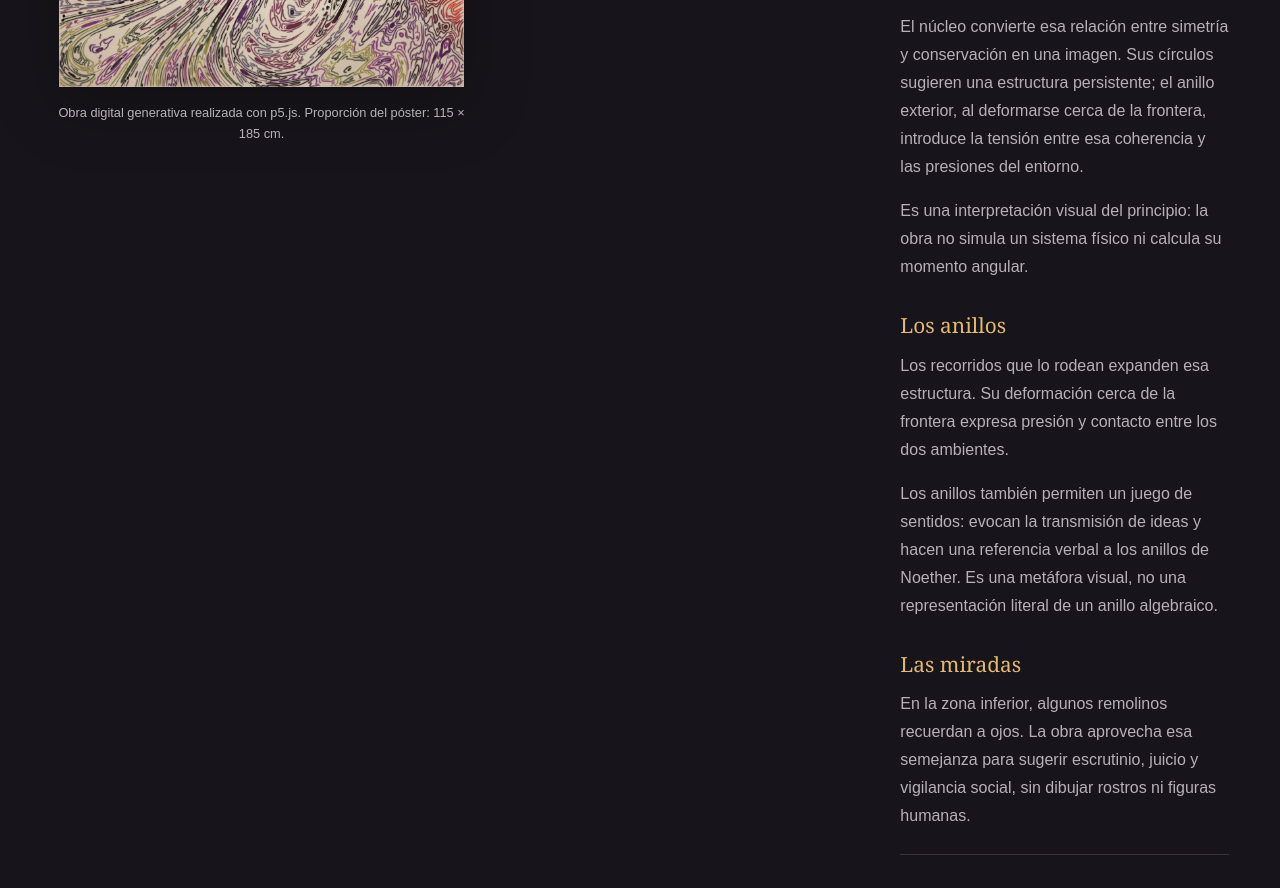
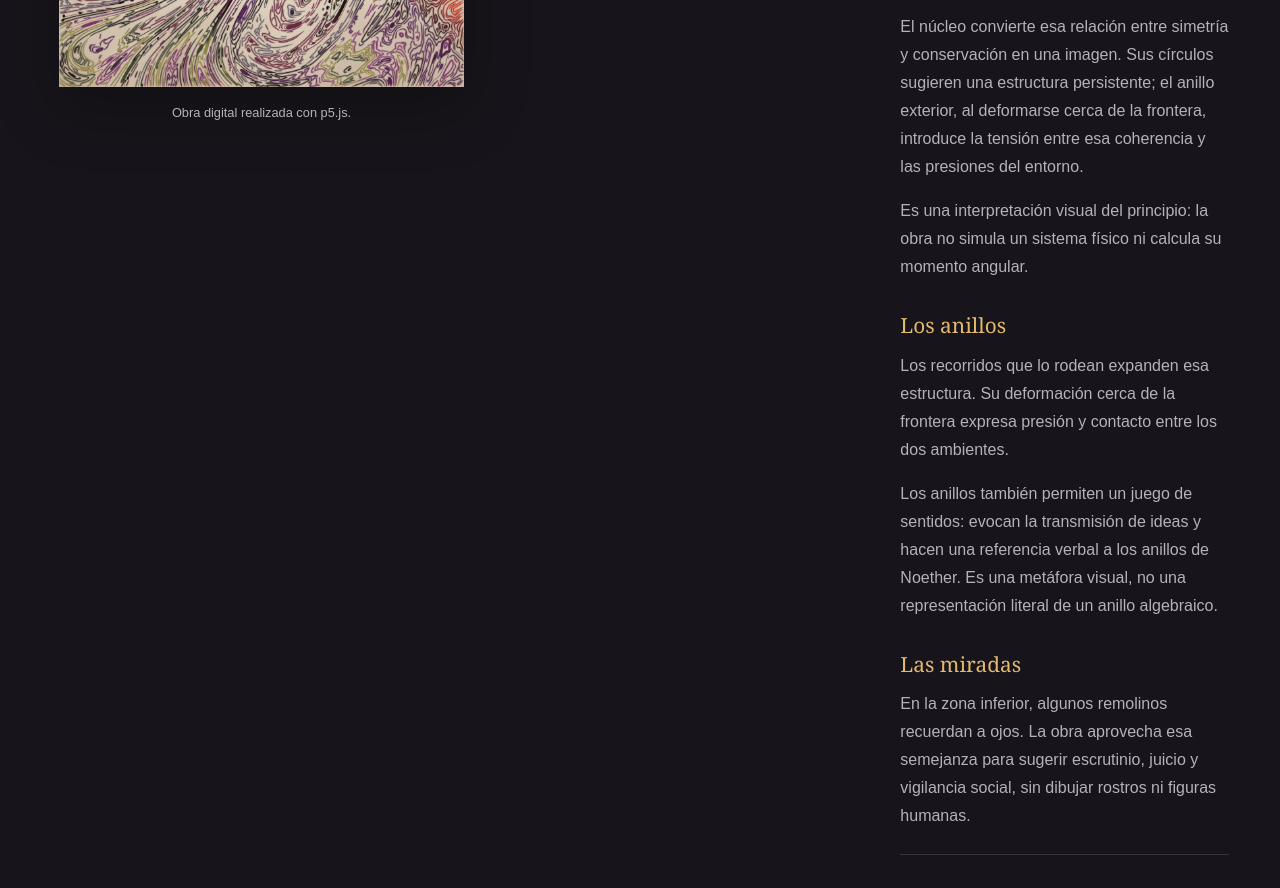
Before and after one commit to Xharlie982/emmy-noether, a plain HTML site: page index.html in a window 1280 px wide. Shown: the part 961-1849 px from the top of the page. Drawn offline with Linux system fonts and the light colour scheme.

Commit message:
Update index.html

```diff
--- a/index.html
+++ b/index.html
@@ -7,7 +7,7 @@
 
     <title>Luz simétrica, sombra social — Emmy Noether</title>
 
-    <meta name="description" content="Una obra generativa sobre Emmy Noether: simetría,
+    <meta name="description" content="Una obra sobre Emmy Noether: simetría,
     conservación y las tensiones entre el conocimiento y la sociedad.">
 
     <link rel="stylesheet" href="style.css">
@@ -36,8 +36,7 @@
           verdes y oscuros." width="4600" height="7400" decoding="async">
 
                 <figcaption>
-                    Obra digital generativa realizada con p5.js.
-                    Proporción del póster: 115 × 185 cm.
+                    Obra digital realizada con p5.js.
                 </figcaption>
             </figure>
 
```
